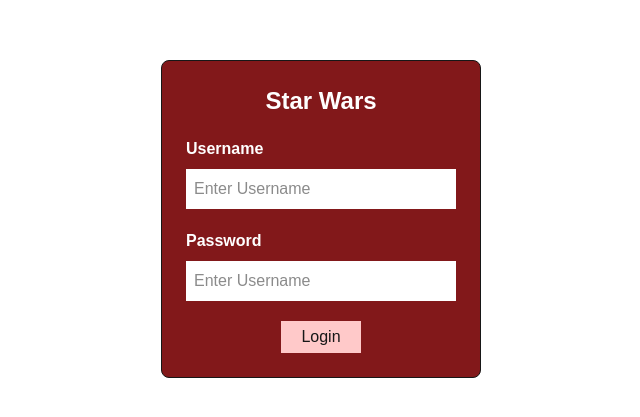
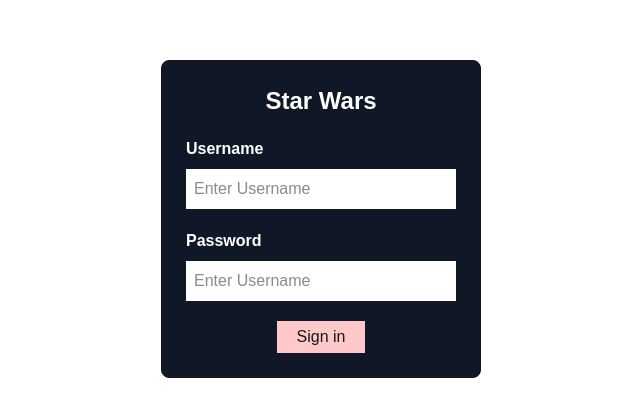
Before and after one commit to thakurhimself/star-wars-characters, a Next.js app: page /login in a window 1280 px wide. Shown: the part 193-610 px from the top of the page, without its empty margins (331-971 px from the left). Built offline with nearby package versions, Linux system fonts and the light colour scheme.

Commit message:
mocked login/logout feature with refresh token

```diff
--- /dev/null
+++ b/actions/auth.ts
@@ -0,0 +1,55 @@
+"use server";
+
+import { cookies } from "next/headers";
+import { createToken, verifyToken } from "../lib/auth";
+import { LoginStateType } from "@/types/types";
+
+const MOCK_USER = {
+  email: "mando@example.com",
+  name: 'Mandalorian',
+  password: "password123",
+  username: "mando123",
+};
+
+export async function loginAction(prevData: LoginStateType , formData: FormData):Promise<LoginStateType> {
+  const email = formData.get("username");
+  const password = formData.get("password");
+
+  if (email !== MOCK_USER.username || password !== MOCK_USER.password) {
+    return { success: false, message: "Invalid credentials" };
+  }
+
+  // This token expires in 30 seconds
+  const token = createToken({ email, name: MOCK_USER.name }, 30);
+  (await cookies()).set("token", token, { httpOnly: true });
+  return { success: true };
+}
+
+export async function logoutAction() {
+  (await cookies()).delete("token");
+}
+
+export async function refreshTokenAction() {
+  const token = (await cookies()).get("token")?.value;
+
+  if (!token) {
+    return null;
+  }
+
+  const payload = verifyToken(token);
+  if (!payload) {
+    return null;
+  }
+
+  const newToken = createToken({ email: payload.email, name: payload.name }, 30);
+  (await cookies()).set("token", newToken, { httpOnly: true });
+  return newToken;
+}
+
+export async function getUserAction() {
+  const token = (await cookies()).get("token")?.value;
+  if (!token) return null;
+
+  const payload = verifyToken(token);
+  return payload ? { email: payload.email, name: payload.name } : null;
+}
--- /dev/null
+++ b/app/api/user/route.tsx
@@ -0,0 +1,18 @@
+
+import { NextResponse } from "next/server";
+import { cookies } from "next/headers";
+import { verifyToken } from "@/lib/auth";
+
+export async function GET() {
+  const token = (await cookies()).get("token")?.value;
+  if (!token) {
+    return NextResponse.json({}, { status: 401 });
+  }
+
+  const payload = verifyToken(token);
+  if (!payload) {
+    return NextResponse.json({}, { status: 401 });
+  }
+
+  return NextResponse.json({ email: payload.email, name: payload.name });
+}
--- /dev/null
+++ b/app/dashboard/page.tsx
@@ -0,0 +1,44 @@
+'use client';
+
+import { logoutAction } from "@/actions/auth";
+import { useRouter } from "next/navigation";
+import { useEffect, useState } from "react";
+import { refreshTokenAction } from "@/actions/auth";
+
+export default function DashboardPage() {
+    const router = useRouter()
+    const [user, setUser] = useState<{ name: string; email: string } | null>(null);
+    useEffect(() => {
+        fetch("/api/user")
+        .then(res => res.json())
+        .then(data => {
+            if (!data?.email) {
+                router.push("/");
+            }
+            else {
+                setUser(data);
+            }
+        });
+
+        const interval = setInterval(() => {
+            refreshTokenAction();
+        }, 20000);
+
+        return () => clearInterval(interval);
+    }, [router])
+
+    return (
+        <section className="w-screen h-screen flex items-center justify-center">
+            <section>
+                <h1>Welcome to Dashboard</h1>
+                <p>{user?.name}</p>
+                <button onClick={async() => {
+                    await logoutAction()
+                    router.replace('/')
+                }}>
+                    Logout
+                </button>
+            </section>
+        </section>
+    )
+}
--- a/app/login/page.tsx
+++ b/app/login/page.tsx
@@ -1,40 +1,9 @@
-"use client";
-
-import { ChangeEvent, useState } from "react";
+import LoginForm from "@/components/LoginForm";
 
 export default function LoginPage() {
-    const [creds, setCreds] = useState<{username: string, password: string}>({username: '', password: ''})
-    function changeHandler(e: ChangeEvent<HTMLInputElement>) {
-        const { name, value } = e.target;
-        setCreds(prev => {
-            return {
-                ...prev,
-                [name]: value
-            }
-        })
-    }
     return (
         <section className="dark:bg-white w-screen h-screen m-3 flex justify-center items-center">
-            <form className="p-6 border w-full md:w-3/4 lg:w-2/3 xl:w-1/4 bg-red-900 rounded-lg">
-                <h1 className="text-2xl text-center font-bold text-white dark:text-white mb-5">Star Wars</h1>
-                <label className="flex flex-col gap-2 mb-5">
-                    <span className="text-white dark:text-white font-bold">Username</span>
-                    <input type="text" name="username" value={creds.username}
-                    onChange={changeHandler}
-                    placeholder="Enter Username"
-                    className="dark:text-white bg-white p-2"
-                    />
-                </label>
-                <label className="flex flex-col gap-2 mb-5">
-                    <span className="text-white dark:text-white font-bold">Password</span>
-                    <input type="text" name="password" value={creds.password}
-                    onChange={changeHandler}
-                    placeholder="Enter Username"
-                    className="dark:text-white bg-white p-2"
-                    />
-                </label>
-                <button className="block w-fit mx-auto bg-red-200 px-5 py-1 cursor-pointer hover:bg-red-400">Login</button>
-            </form>
+          <LoginForm />
         </section>
     )
 }
--- a/app/page.tsx
+++ b/app/page.tsx
@@ -80,7 +80,6 @@ export default async function Home(
       }
       return undefined
     }).filter((item) => item != undefined)
-    console.log("homeWorldList", homeworldFilterList);
 
   } catch (error) {
     throw error
--- /dev/null
+++ b/components/LoginForm.tsx
@@ -0,0 +1,61 @@
+"use client";
+
+import { loginAction } from "@/actions/auth";
+import { useRouter } from "next/navigation";
+import { ChangeEvent, useActionState, useEffect, useState } from "react";
+
+export default function LoginForm() {
+
+    const router = useRouter()
+
+    const [state, formAction, pending] = useActionState(loginAction, {success: false})
+    const [creds, setCreds] = useState<{username: string, password: string}>({username: '', password: ''})
+    function changeHandler(e: ChangeEvent<HTMLInputElement>) {
+        const { name, value } = e.target;
+        setCreds(prev => {
+            return {
+                ...prev,
+                [name]: value
+            }
+        })
+    }
+
+    useEffect(() => {
+        if (state.success) {
+            router.replace('/dashboard')
+        }
+    }, [state, router])
+
+    return (
+        <form action={formAction} className="p-6 border w-full md:w-3/4 lg:w-2/3 xl:w-1/4 bg-gray-900 rounded-lg">
+            <h1 className="text-2xl text-center font-bold text-white dark:text-white mb-5">Star Wars</h1>
+            <label className="flex flex-col gap-2 mb-5">
+                <span className="text-white dark:text-white font-bold">Username</span>
+                <input type="text"
+                name="username"
+                value={creds.username}
+                onChange={changeHandler}
+                placeholder="Enter Username"
+                className="dark:text-white bg-white p-2"
+                />
+            </label>
+            <label className="flex flex-col gap-2 mb-5">
+                <span className="text-white dark:text-white font-bold">Password</span>
+                <input type="text"
+                name="password"
+                value={creds.password}
+                onChange={changeHandler}
+                placeholder="Enter Username"
+                className="dark:text-white bg-white p-2"
+                />
+            </label>
+            {
+                (!state.success && state.message) &&
+                <p className="w-full my-3 p-3 rounded-md bg-red-300 dark:bg-slate-200">{state.message}</p>
+            }
+            <button className="block w-fit mx-auto bg-red-200 px-5 py-1 cursor-pointer hover:bg-red-400">
+                {pending ? 'Signing in...' : 'Sign in' }
+            </button>
+        </form>
+    )
+}
--- /dev/null
+++ b/lib/auth.ts
@@ -0,0 +1,32 @@
+import crypto from "crypto";
+
+const SECRET = "b0de4d55314960e28144b8518f7ddbf50bc4b68e047e8adafe9e2492d3d53d0a";
+
+export function createToken(payload: object, expiresInSec: number = 60) {
+  const header = Buffer.from(JSON.stringify({ alg: "HS256", typ: "JWT" })).toString("base64url");
+  const body = Buffer.from(
+    JSON.stringify({
+      ...payload,
+      exp: Math.floor(Date.now() / 1000) + expiresInSec,
+    })
+  ).toString("base64url");
+  const signature = crypto.createHmac("sha256", SECRET).update(`${header}.${body}`).digest("base64url");
+  return `${header}.${body}.${signature}`;
+}
+
+export function verifyToken(token: string) {
+  try {
+    const [header, body, signature] = token.split(".");
+    const validSig = crypto.createHmac("sha256", SECRET).update(`${header}.${body}`).digest("base64url");
+    if (validSig !== signature) {
+        return null;
+    }
+    const payload = JSON.parse(Buffer.from(body, "base64url").toString());
+    if (payload.exp < Math.floor(Date.now() / 1000)) {
+        return null;
+    }
+    return payload;
+  } catch {
+    return null;
+  }
+}
--- a/types/types.ts
+++ b/types/types.ts
@@ -27,3 +27,8 @@ export interface HomeworldType {
     name: string,
     url: string
 }
+
+export interface LoginStateType {
+    success: boolean,
+    message?: string
+}
```
